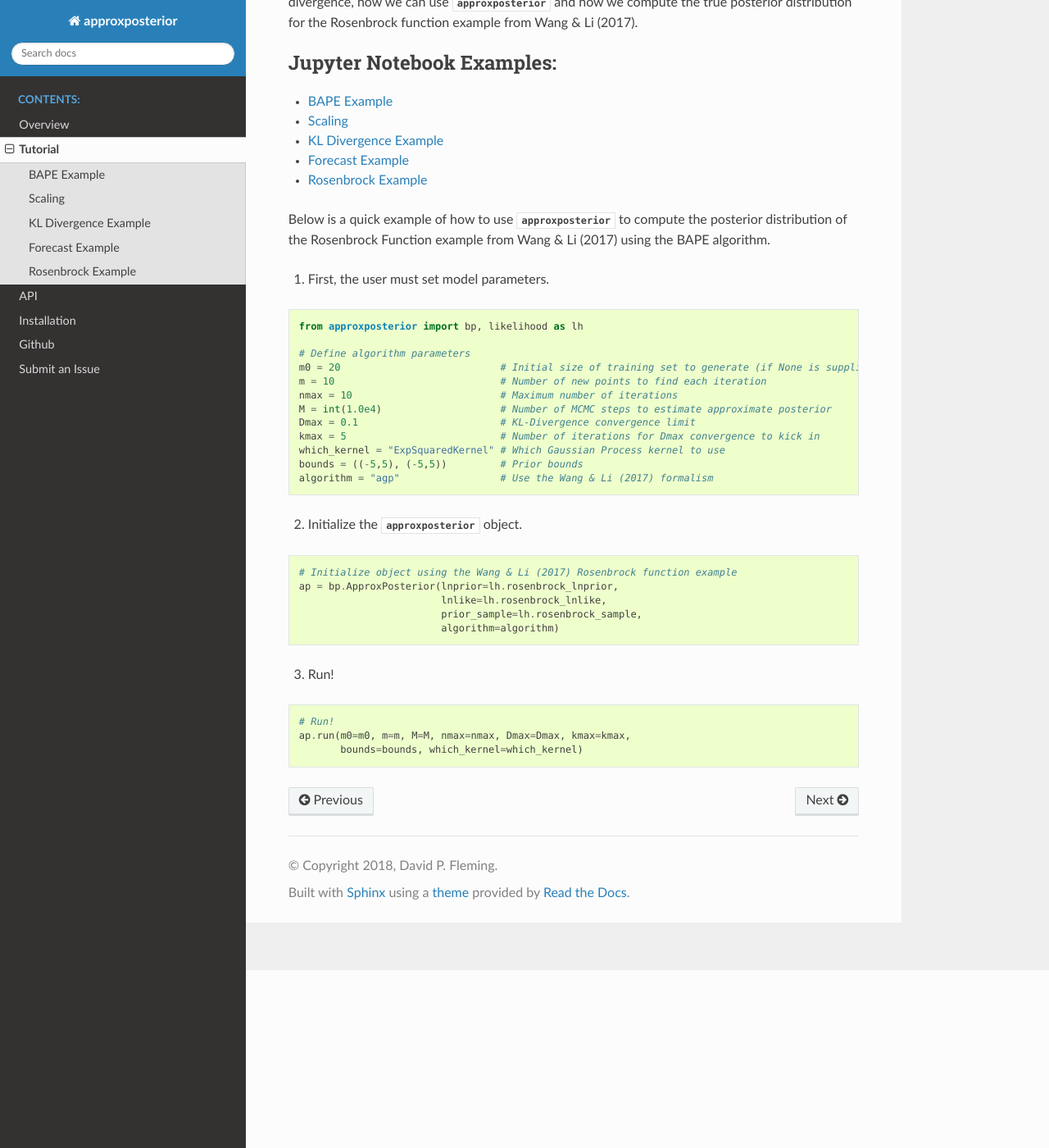
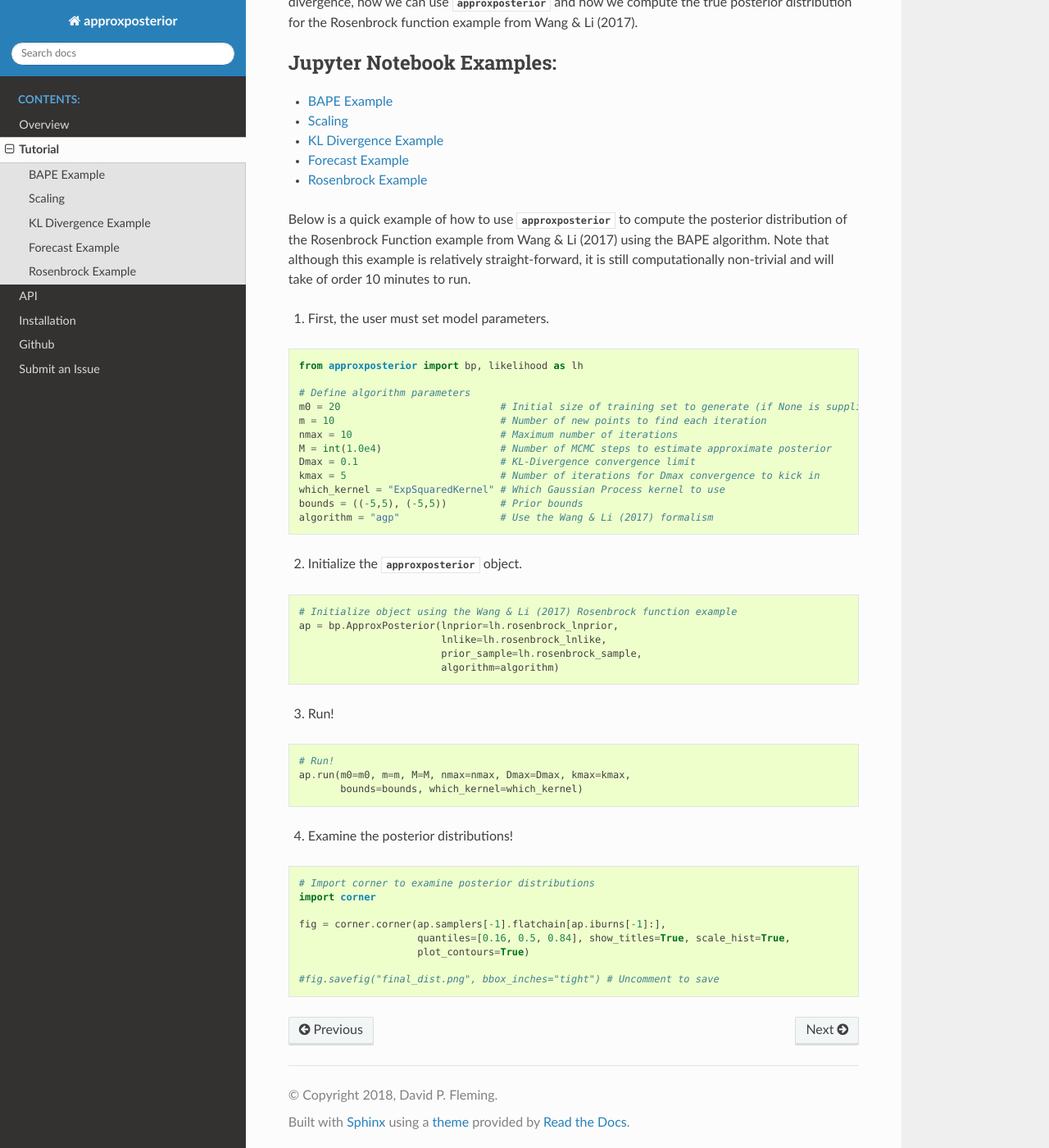
Before and after one commit to dflemin3/approxposterior, a Sphinx documentation site: the page built from doc/tutorial.rst, in a window 1280 px wide and 1400 px high, scrolled down 217 px. Shown: the whole window at 82% size. Built offline with Sphinx 7.4.7 and the Read the Docs theme 2.0.0, drawn with Linux system fonts in a browser that asks for light colours.

Commit message:
added examining final distributions to examples, docs

```diff
--- a/doc/tutorial.rst
+++ b/doc/tutorial.rst
@@ -18,7 +18,8 @@ and how we compute the true posterior distribution for the Rosenbrock function e
 
 Below is a quick example of how to use :py:obj:`approxposterior` to compute the posterior
 distribution of the Rosenbrock Function example from Wang & Li (2017) using the
-BAPE algorithm.
+BAPE algorithm. Note that although this example is relatively straight-forward,
+it is still computationally non-trivial and will take of order 10 minutes to run.
 
 1) First, the user must set model parameters.
 
@@ -54,3 +55,16 @@ BAPE algorithm.
   # Run!
   ap.run(m0=m0, m=m, M=M, nmax=nmax, Dmax=Dmax, kmax=kmax,
          bounds=bounds, which_kernel=which_kernel)
+
+4) Examine the posterior distributions!
+
+.. code-block:: python
+
+  # Import corner to examine posterior distributions
+  import corner
+
+  fig = corner.corner(ap.samplers[-1].flatchain[ap.iburns[-1]:],
+                      quantiles=[0.16, 0.5, 0.84], show_titles=True, scale_hist=True,
+                      plot_contours=True)
+
+  #fig.savefig("final_dist.png", bbox_inches="tight") # Uncomment to save
```
Also changed, not shown: README.md (+20 -1 lines), 1 other file.
